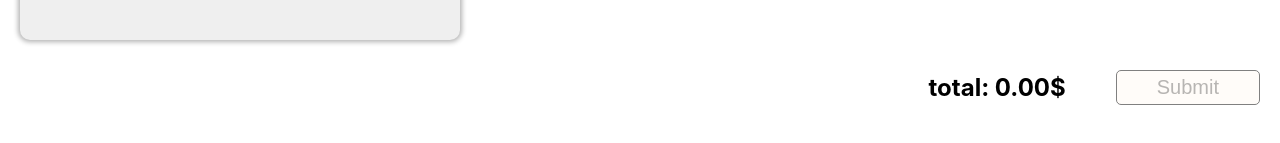
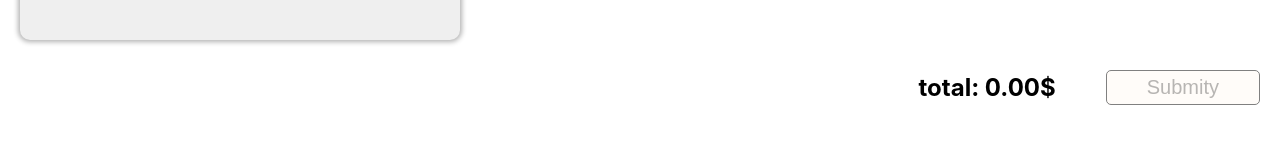
Before and after one commit to Sopelniak/Delivery-app, a React (Create React App) app: page /delivery-app/cart in a window 1280 px wide. Shown: the part 654-797 px from the top of the page. Built offline with nearby package versions, Linux system fonts and the light colour scheme.

Commit message:
Update ShoppingCartPage.jsx

```diff
--- a/src/pages/ShoppingCartPage/ShoppingCartPage.jsx
+++ b/src/pages/ShoppingCartPage/ShoppingCartPage.jsx
@@ -104,7 +104,7 @@ export function ShoppingCartPage() {
             type="submit"
             disabled={productsInCart.length > 0 ? false : true}
           >
-            Submit
+            Submity
           </Button>
         </BtnBox>
       </form>
```
